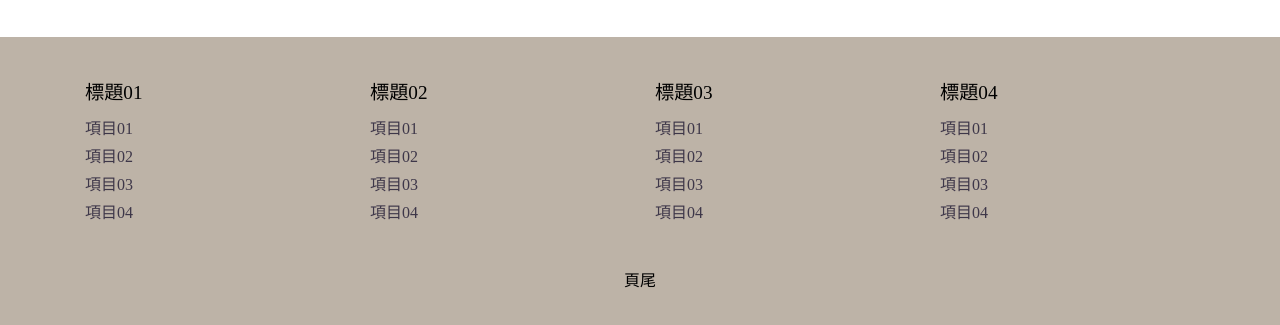
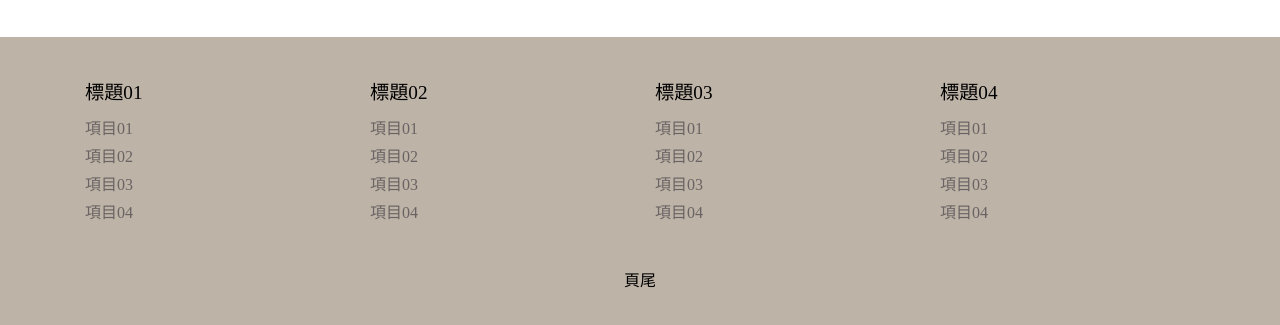
Before and after one commit to bglk0313/bglk0313.github.io, a plain HTML site: page index.html in a window 1280 px wide. Shown: the part 1899-2224 px from the top of the page. Drawn offline with Linux system fonts and the light colour scheme.

Commit message:
6/15-0.5

```diff
--- a/index.html
+++ b/index.html
@@ -4,7 +4,7 @@
     <meta charset="UTF-8">
     <meta http-equiv="X-UA-Compatible" content="IE=edge">
     <meta name="viewport" content="width=device-width, initial-scale=1.0">
-    <title>Ayn's Portfolio</title>
+    <title>Portfolio</title>
     <link rel="stylesheet" href="public/css/styles.css">
 </head>
 <body>
--- a/public/css/scss/styles.scss
+++ b/public/css/scss/styles.scss
@@ -111,5 +111,5 @@ dd{
     margin-bottom: 4px;
 }
 dd>a{
-    color: #3e3749;
+    color: #696363;
 }
```
Also changed, not shown: public/css/styles.css.
